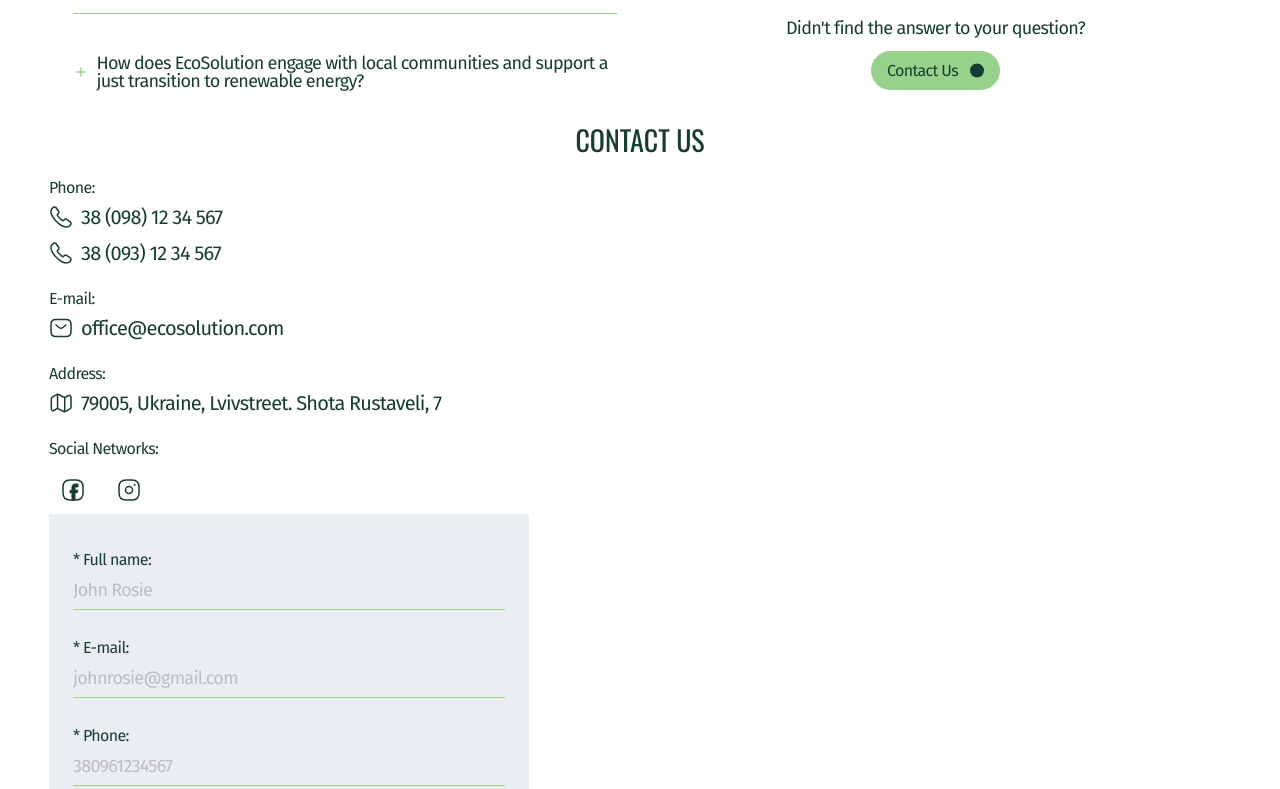
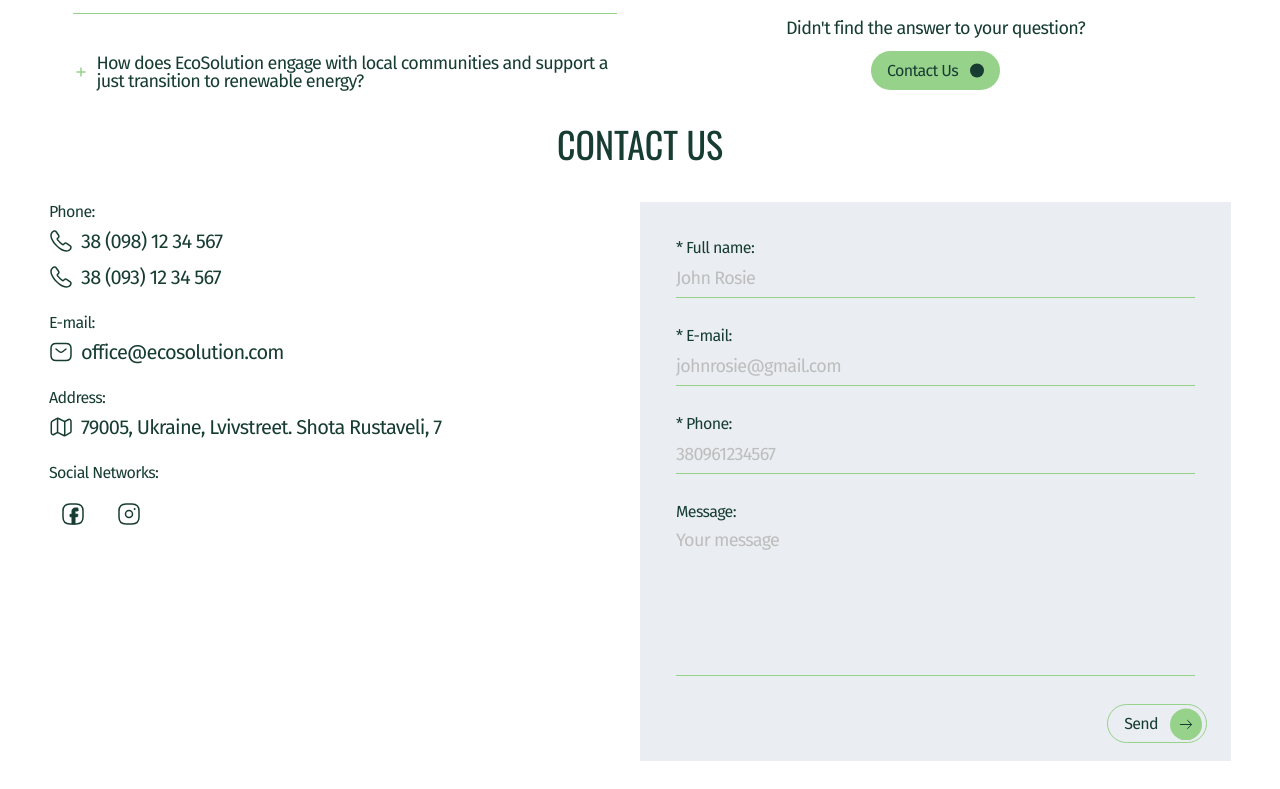
Before and after one commit to yulyaolshanska/ecosolution, a React (Create React App) app: page / in a window 1280 px wide. Shown: the part 3431-4220 px from the top of the page. Built offline with nearby package versions, Linux system fonts and the light colour scheme.

Commit message:
feat: adapted tablet ContactUs

```diff
--- a/src/components/ContactUs/ContactForm/ContactForm.module.scss
+++ b/src/components/ContactUs/ContactForm/ContactForm.module.scss
@@ -4,9 +4,13 @@
     align-items: flex-start;
     gap: 28px;
     width: 100%;
-    max-width: 480px;
     padding: 36px 12px;
     background-color: #eaedf1;
+    height: 559px;
+
+    @media screen and (min-width: 768px) {
+        padding: 36px 24px;
+    }
 }
 
 .formItem {
--- a/src/components/ContactUs/ContactUs.jsx
+++ b/src/components/ContactUs/ContactUs.jsx
@@ -11,17 +11,22 @@ const ContactUs = () => {
     return (
         <div id="contacts" className={styles.container}>
             <h2 className={styles.title}>Contact Us</h2>
+            <div className={styles.contactContainer}>
                 <ul className={styles.contactList}>
                     <li className={styles.contactItem}>
                         <p className={styles.contactType}>Phone:</p>
                         <div className={styles.phoneContainer}>
                             <div className={styles.contact}>
                                 <Phone />
-                            <a href="tel:380981234567">38 (098) 12 34 567</a>
+                                <a href="tel:380981234567">
+                                    38 (098) 12 34 567
+                                </a>
                             </div>
                             <div className={styles.contact}>
                                 <Phone />
-                            <a href="tel:380931234567">38 (093) 12 34 567</a>
+                                <a href="tel:380931234567">
+                                    38 (093) 12 34 567
+                                </a>
                             </div>
                         </div>
                     </li>
@@ -41,7 +46,8 @@ const ContactUs = () => {
                             <div className={styles.contact}>
                                 <Map />
                                 <p>
-                                79005, Ukraine, Lvivstreet. Shota Rustaveli, 7
+                                    79005, Ukraine, Lvivstreet. Shota Rustaveli,
+                                    7
                                 </p>
                             </div>
                         </address>
@@ -56,6 +62,7 @@ const ContactUs = () => {
                 </ul>
                 <ContactForm />
             </div>
+        </div>
     );
 };
 
--- a/src/components/ContactUs/ContactUs.module.scss
+++ b/src/components/ContactUs/ContactUs.module.scss
@@ -1,5 +1,13 @@
 .container {
     margin-bottom: 36px;
+}
+
+.contactContainer {
+    @media (min-width: 768px) {
+        margin-bottom: 100px;
+        display: grid;
+        grid-template-columns: 1fr 1fr;
+    }
 }
 
 .title {
@@ -8,6 +16,11 @@
     color: #173d33;
     font-size: 28px;
     text-transform: uppercase;
+
+    @media (min-width: 768px) {
+        margin-bottom: 40px;
+        font-size: 36px;
+    }
 }
 
 .contactList {
```
Also changed, not shown: src/assets/icons/arrow-left-big.svg, src/assets/icons/arrow-right-big.svg. Lines whose indentation alone changed are shown as unchanged.
